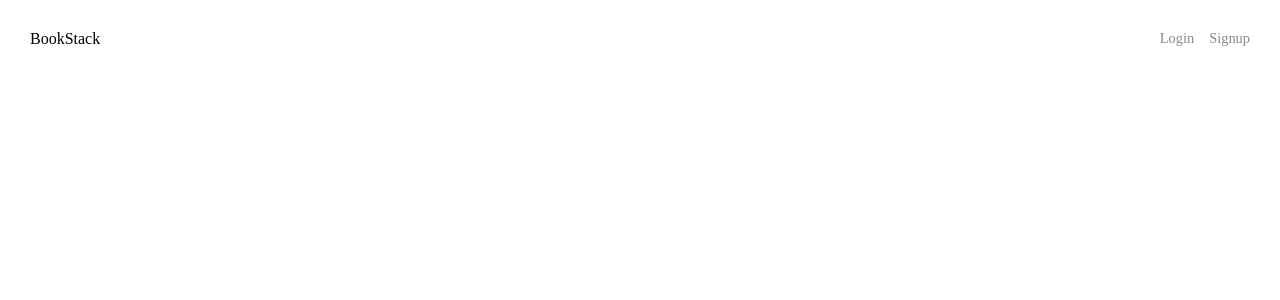
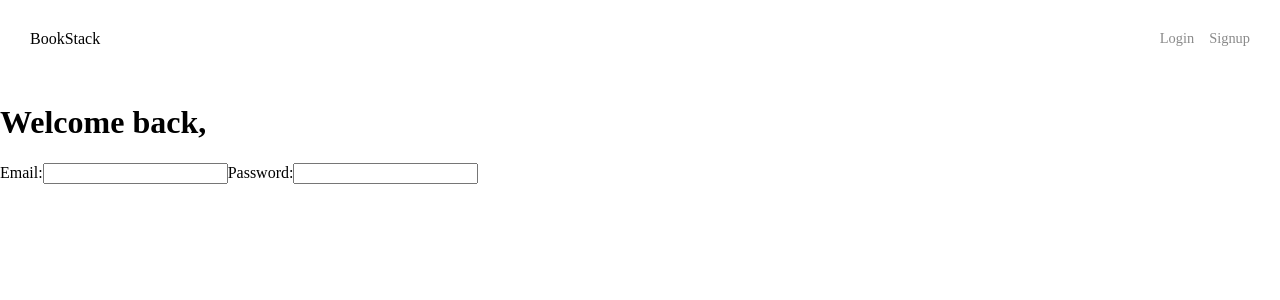
Before and after one commit to kenyounot/bookstack, a React (Create React App) app in the folder client/: page /login in a window 1280 px wide. Shown: the top 300 px of the page. Built offline with nearby package versions, Linux system fonts and the light colour scheme.

Commit message:
Add some divs to be able to handle login container styling

```diff
--- a/client/src/App.js
+++ b/client/src/App.js
@@ -7,8 +7,8 @@ import Login from './containers/Login';
 function App() {
 	return (
 		<div className='app'>
+			<NavBar />
 			<Switch>
-				<NavBar />
 				<Route exact path='/login' component={Login} />
 			</Switch>
 		</div>
--- a/client/src/components/navBar/NavBar.js
+++ b/client/src/components/navBar/NavBar.js
@@ -13,7 +13,7 @@ export default function NavBar() {
 
 			<div class='right-side'>
 				<div class='nav-link-wrapper'>
-					<Link>Login</Link>
+					<Link to='/login'>Login</Link>
 				</div>
 				<div class='nav-link-wrapper'>
 					<Link>Signup</Link>
--- a/client/src/containers/Login.js
+++ b/client/src/containers/Login.js
@@ -13,8 +13,13 @@ export default class Login extends Component {
 
 	render() {
 		return (
-			<div>
-				<LoginForm />
+			<div class='login-container'>
+				<h1>Welcome back,</h1>
+				<div class='left-container'>
+					<LoginForm />
+				</div>
+
+				<div class='right-container'></div>
 			</div>
 		);
 	}
```
Also changed, not shown: client/src/components/LoginForm.js (+8 -8 lines).
